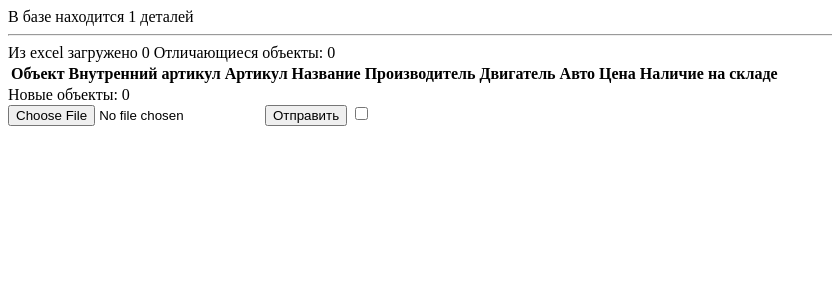
After one commit to g10k/red_diesel, a Django app: page /rd/excel_upload/ in a window 1280 px wide. The commit adds this page. Shown: the top 300 px of the page, without its empty margins (0-832 px from the left). Run offline with Django 3.2, Linux system fonts and the light colour scheme; a user stored in the database is signed in; tables that the repository leaves empty hold one stand-in row (values such as "Sample post"); lists and menus that the app fills with data are empty; parts of the project's set-up code (start-up, migrations or seed data) failed here and were passed over.

Commit message:
re #1 - импорт в excel

```diff
--- a/django_project/templates/rd/base.html
+++ b/django_project/templates/rd/base.html
@@ -93,6 +93,7 @@
 
 				<!-- home-section
 					================================================== -->
+                {% block content %}
                 {% block home_section %}
 				<!-- home-section
 					================================================== -->
@@ -252,6 +253,7 @@
 					</p>
 				</footer>
 				<!-- End footer -->
+            {% endblock %}
 			</div>
 		</div>
 		<!-- End Content -->
--- /dev/null
+++ b/django_project/templates/rd/excel_upload.html
@@ -0,0 +1,57 @@
+{% load staticfiles %}
+<!doctype html>
+
+<html lang="ru" class="no-js">
+    <head>
+        <title>{% block title %}RED Diesel — запчасти и двигатели Cummins.{% endblock title %}</title>
+    </head>
+    <body>
+
+    {% block content %}
+        В базе находится {{ details|length }} деталей
+        <hr>
+        Из excel загружено {{ all_excel_data|length }}
+        Отличающиеся объекты: {{ difference_objects|length }}
+        <table>
+            <tr>
+                <th>Объект</th>
+                <th>Внутренний артикул</th>
+                <th>Артикул</th>
+                <th>Название</th>
+                <th>Производитель</th>
+                <th>Двигатель</th>
+                <th>Авто</th>
+                <th>Цена</th>
+                <th>Наличие на складе</th>
+            </tr>
+        {% for detail_with_diff in difference_objects %}
+            <tr>
+                <th>В базе</th>
+                <th>{{ detail_with_diff.inner_articul }}</th>
+                <th>{{ detail_with_diff.articul }}</th>
+                <th>{{ detail_with_diff.name }}</th>
+                <th>{{ detail_with_diff.proizvoditel }}</th>
+                <th>{{ detail_with_diff.engine }}</th>
+                <th>{{ detail_with_diff.automobile }}</th>
+                <th>{{ detail_with_diff.cost }}</th>
+                <th>{{ detail_with_diff.nalichie }}</th>
+            </tr>
+            <tr>
+                <th>В excel</th>
+                {% for value in detail_with_diff.difference_row %}
+                    <th {% if value %}bgcolor="green"{% endif %}>{{ value }}</th>
+                {% endfor %}
+            </tr>
+        {% endfor %}
+        </table>
+        Новые объекты:
+        {{  new_objects|length}}
+        <form method="post" enctype="multipart/form-data">
+        {% csrf_token %}
+              {{ form.excel_file }}
+            <button>Отправить</button>
+            <input type="checkbox" name="load"/>
+        </form>
+    {% endblock %}
+    </body>
+</html>
--- a/django_project/urls.py
+++ b/django_project/urls.py
@@ -3,6 +3,7 @@ from django.conf.urls import patterns, include, url
 
 from django.contrib import admin
 from django.views.generic import TemplateView
+import rd.urls
 admin.autodiscover()
 
 import django_project.forms
@@ -26,4 +27,5 @@ urlpatterns = patterns('',
     url(r'^dvigateli-cummins/isf-3-8/$', TemplateView.as_view(template_name='rd/isf-3-8.html')),
     url(r'^about/$', TemplateView.as_view(template_name='rd/about.html')),
     url(r'^contact/$', django_project.views.contract),
+    url(r'^rd/', include(rd.urls)),
 )
--- /dev/null
+++ b/rd/forms.py
@@ -0,0 +1,9 @@
+# encoding: utf-8
+from django import forms
+
+class UploadExcel(forms.Form):
+    excel_file = forms.FileField(label=u'Ваш excel')
+
+    def clean_excel_file(self):
+        cd = self.cleaned_data
+        return cd['excel_file']
--- /dev/null
+++ b/rd/urls.py
@@ -0,0 +1,8 @@
+# encoding: utf-8
+from django.conf.urls import patterns, url
+
+import rd.views
+
+urlpatterns = patterns('',
+    url(r'excel_upload/$', rd.views.excel_upload),
+)
--- a/rd/views.py
+++ b/rd/views.py
@@ -1,3 +1,141 @@
-from django.shortcuts import render
+# encoding: utf-8
+from django.contrib.auth.decorators import login_required
+from django.shortcuts import render, render_to_response
 
+import rd.models
 # Create your views here.
+
+import rd.forms
+# def get_dict_with_details(file):
+
+
+
+import xlrd
+
+def excel_to_list(excel_file, datemode=False):
+    """
+        преобразует экспель файл в список списков
+        excel_file - экселевский файл
+    """
+    book = xlrd.open_workbook(file_contents=excel_file.read())
+    sheet = book.sheets()[0]
+    ncols = sheet.ncols # количество столбцов
+    nrows = sheet.nrows # количество строк
+    data = []
+    for row in xrange(0, nrows): # идем по строке
+        row_data = []
+        for col in range(0, ncols): # потом идем по столбцам строки row
+            row_data.append(sheet.row(row)[col].value)
+        data.append(row_data)
+
+    return data, book.datemode if datemode else None
+
+
+class DetailFromExcel(object):
+    pass
+from operator import eq
+
+def prepare_excel_row(excel_row):
+    cost = excel_row[6]
+    try:
+        cost = unicode(int(round(float(cost))))
+    except:
+        pass
+
+    articul = excel_row[1]
+    try:
+        articul = int(articul)
+    except:
+        pass
+    articul = unicode(articul)
+    name = unicode(excel_row[2])
+    excel_row[1] = articul
+    excel_row[2] = name
+    excel_row[6] = cost
+    return excel_row
+
+
+
+def compare(excel_data):
+    model_keys = ['inner_articul', 'articul', 'name', 'proizvoditel', 'engine', 'automobile', 'cost', 'nalichie']
+    new_objects = []
+    difference_objects = []
+    for excel_row in excel_data:
+        if not excel_row[0] or excel_row[0] == u'Внутренняя нумерация':
+            continue
+        prepare_excel_row(excel_row)
+
+        detail_insance = rd.models.Detal.objects.filter(inner_articul=excel_row[0])
+        if not detail_insance:
+            detal = rd.models.Detal(**dict(zip(model_keys, excel_row)))
+            new_objects.append(detal)
+        else:
+            detail_object_with_diff = compare_object_and_excel_data(excel_row)
+            if detail_object_with_diff:
+                difference_objects.append(detail_object_with_diff)
+    return new_objects, difference_objects
+
+model_keys = ['inner_articul', 'articul', 'name', 'proizvoditel', 'engine', 'automobile', 'cost', 'nalichie']
+def load(excel_data):
+    # model_keys = ['inner_articul', 'articul', 'name', 'proizvoditel', 'engine', 'automobile', 'cost', 'nalichie']
+    new_objects = []
+    difference_objects = []
+    for excel_row in excel_data:
+        if not excel_row[0] or excel_row[0] == u'Внутренняя нумерация':
+            continue
+        prepare_excel_row(excel_row)
+        detail_insance = rd.models.Detal.objects.create_or_update(**dict(zip(model_keys, excel_row)))
+    # return new_objects, difference_objects
+
+def compare_object_and_excel_data(excel_row):
+    # Ищем отличия, объект точно должен быть с inner_articul
+    detail_insance= rd.models.Detal.objects.get(inner_articul=excel_row[0])
+    model_keys = ['inner_articul', 'articul', 'name', 'proizvoditel', 'engine', 'automobile', 'cost', 'nalichie']
+    instance_values = [getattr(detail_insance, k) for k in model_keys]
+    compare_values = map(lambda a: eq(a[0], a[1]), zip(instance_values, excel_row))
+    if all(compare_values):
+        return None
+    difference_row = []
+    for is_equal, value in zip(compare_values, excel_row):
+        if is_equal:
+            difference_row.append('')
+        else:
+            difference_row.append(value)
+    detail_insance.difference_row = difference_row
+    return detail_insance
+
+
+@login_required(login_url='/admin')
+def excel_upload(request):
+    c = {}
+    form = rd.forms.UploadExcel(request.POST, request.FILES)
+    if form.is_valid():
+        result = []
+        f = form.cleaned_data['excel_file']
+        l = excel_to_list(f)
+        print request.POST
+
+        new_objects, difference_objects = compare(l[0])
+        c['new_objects'] = new_objects
+        c['difference_objects'] = difference_objects
+
+        if request.POST.get('load'):
+            for object in difference_objects:
+                for key, value in zip(model_keys, object.difference_row):
+                    if value:
+                        setattr(object, key, value)
+                object.save()
+
+            for object in new_objects:
+                object.save()
+
+        c['all_excel_data'] = l[0]
+        result.append({
+            'instance':1,
+            'difference': None, #[] or None
+        })
+
+    c['details'] = rd.models.Detal.objects.all()
+    c['form'] = form
+    return render(request, 'rd/excel_upload.html', c)
+# form = forms.WorkerImportXls(request.POST or None, request.FILES or None, instance=worker_import)
```
Also changed, not shown: 1 other file.
